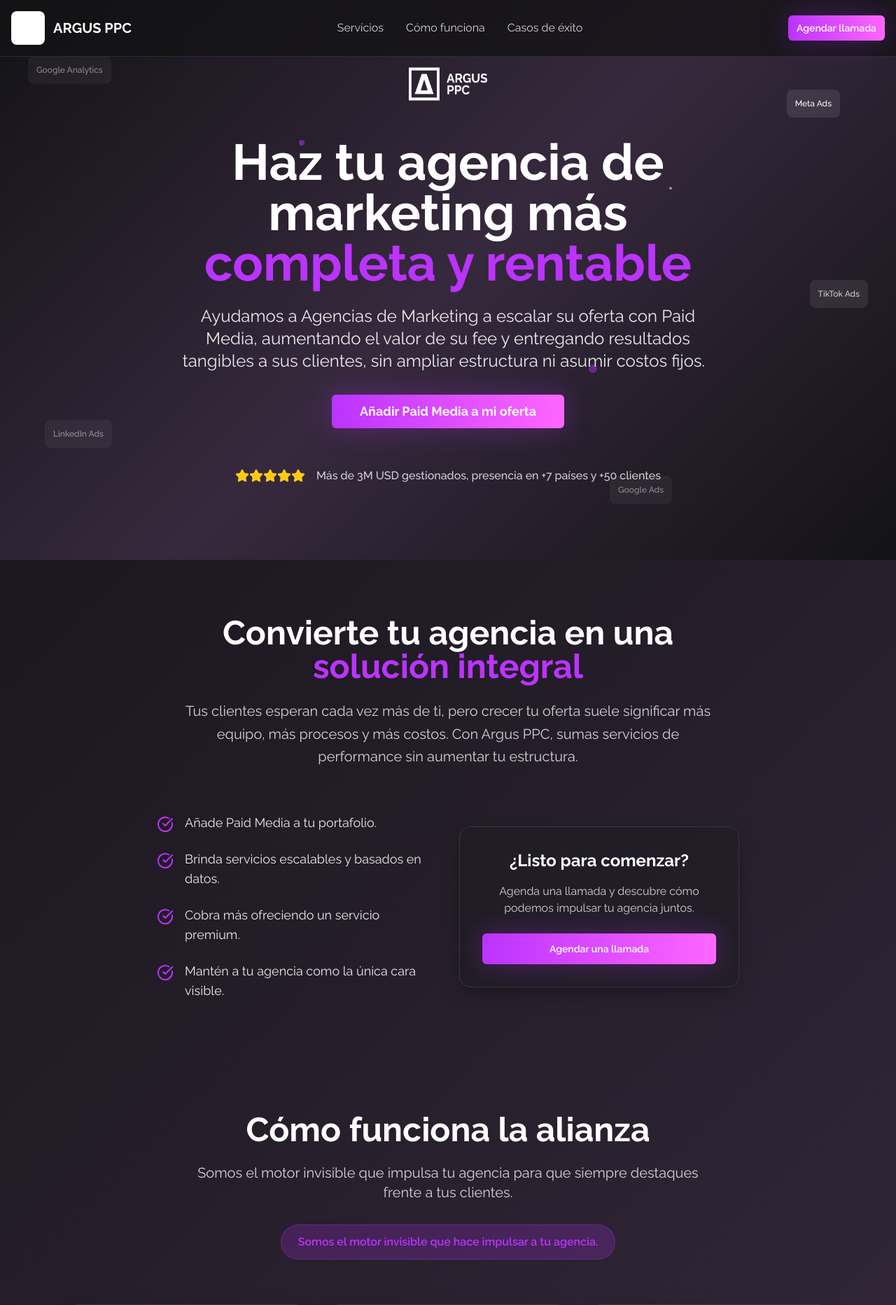
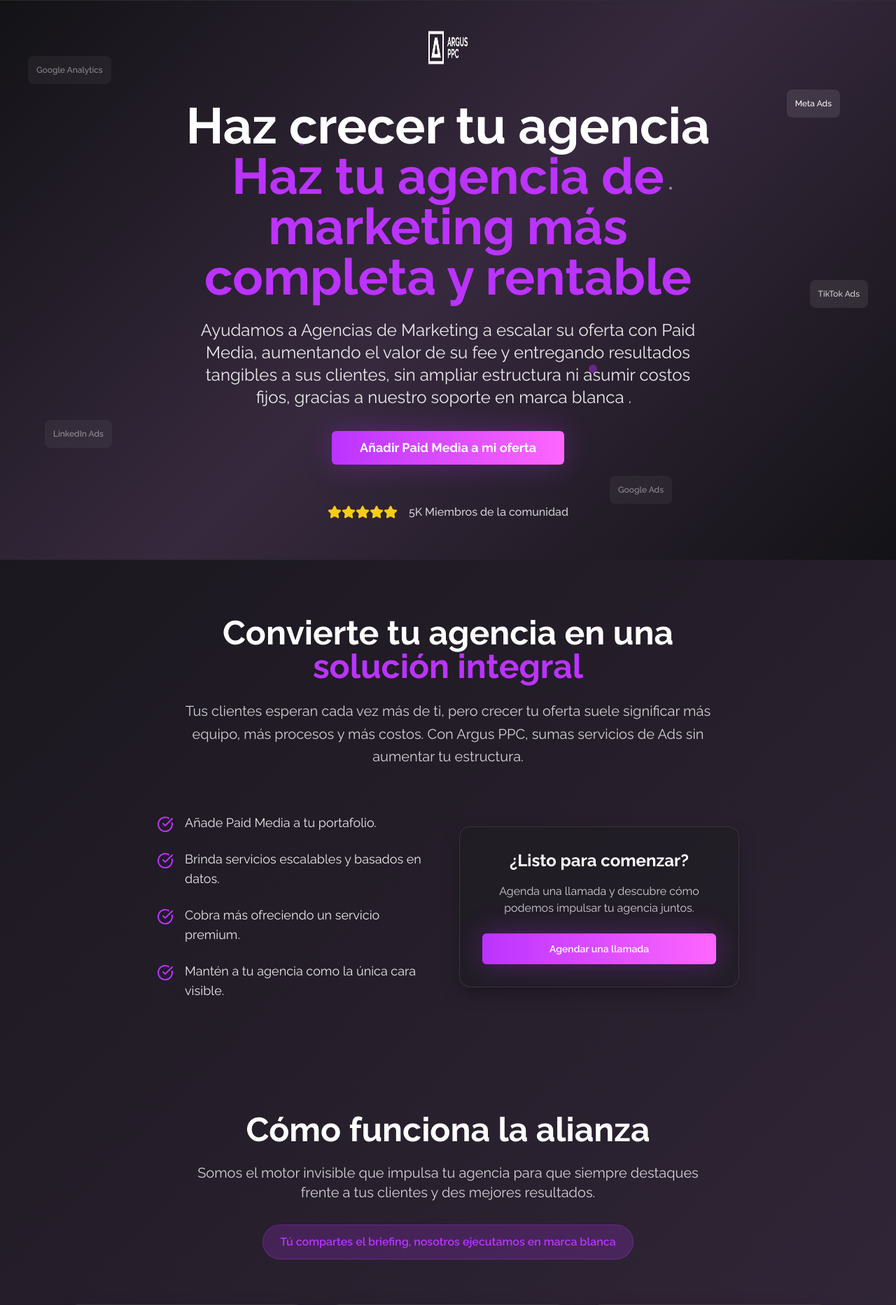
Before and after one commit to Victorioo/marca-blanca-argusppc-66, a React (Vite) app: page / in a window 1280 px wide. Shown: the top 1865 px of the page at 70% size. Built offline with nearby package versions, Linux system fonts and the light colour scheme.

Commit message:
Visual edit in Lovable
Edited UI in Lovable

```diff
--- a/src/components/HeroSection.tsx
+++ b/src/components/HeroSection.tsx
@@ -9,20 +9,20 @@ const HeroSection = () => {
         {/* Logo */}
         <div className="flex justify-center mb-8">
           <div className="bg-transparent rounded-lg p-3">
-            <img src="/lovable-uploads/b3398f6e-d44b-4aac-8230-3a0b62fe9c9e.png" alt="Argus PPC" className="w-32 h-16" />
+            <img src="/lovable-uploads/b3398f6e-d44b-4aac-8230-3a0b62fe9c9e.png" alt="Argus PPC" className="w-16 h-16" />
           </div>
         </div>
 
         {/* Main headline */}
         <h1 className="text-5xl md:text-7xl font-bold text-white mb-6 leading-tight">
-          Haz tu agencia de marketing más{" "}
+          Haz crecer tu agencia{" "}
           <span className="bg-gradient-to-r from-primary to-accent bg-clip-text text-transparent">
-            completa y rentable
+            Haz tu agencia de marketing más completa y rentable
           </span>
         </h1>
 
         {/* Subtitle */}
-        <p className="text-xl md:text-2xl text-white/90 mb-8 max-w-3xl mx-auto leading-relaxed">Ayudamos a Agencias de Marketing a escalar su oferta con Paid Media, aumentando el valor de su fee y entregando resultados tangibles a sus clientes, sin ampliar estructura ni asumir costos fijos.  </p>
+        <p className="text-xl md:text-2xl text-white/90 mb-8 max-w-3xl mx-auto leading-relaxed">Ayudamos a Agencias de Marketing a escalar su oferta con Paid Media, aumentando el valor de su fee y entregando resultados tangibles a sus clientes, sin ampliar estructura ni asumir costos fijos, gracias a nuestro soporte en marca blanca .  </p>
 
         {/* CTA Button */}
         <div className="mb-10">
@@ -36,7 +36,7 @@ const HeroSection = () => {
           <div className="flex">
             {[1, 2, 3, 4, 5].map(star => <Star key={star} className="w-5 h-5 fill-yellow-400 text-yellow-400" />)}
           </div>
-          <span className="ml-2 font-medium">Más de 3M USD gestionados, presencia en +7 países y +50 clientes</span>
+          <span className="ml-2 font-medium">5K Miembros de la comunidad</span>
         </div>
 
         {/* Partner badges */}
--- a/src/components/HowItWorksSection.tsx
+++ b/src/components/HowItWorksSection.tsx
@@ -1,49 +1,37 @@
 import { Button } from "@/components/ui/button";
 import { ArrowRight, Users, Cog, Trophy } from "lucide-react";
-
 const HowItWorksSection = () => {
-  const steps = [
-    {
+  const steps = [{
     icon: Users,
     title: "Tu cliente, tu briefing",
     description: "Tú nos compartes la necesidad.",
     color: "text-blue-400"
-    },
-    {
+  }, {
     icon: Cog,
     title: "Nosotros ejecutamos en marca blanca",
     description: "Campañas, reporting y optimización.",
     color: "text-primary"
-    },
-    {
+  }, {
     icon: Trophy,
     title: "Tu cliente celebra contigo",
     description: "Tú presentas resultados, cobras más y refuerzas tu relación.",
     color: "text-green-400"
-    }
-  ];
-
-  return (
-    <section className="py-20 px-4 relative">
+  }];
+  return <section className="py-20 px-4 relative">
       <div className="container mx-auto max-w-6xl">
         <div className="text-center mb-16">
           <h2 className="text-4xl md:text-5xl font-bold text-white mb-6">
             Cómo funciona la alianza
           </h2>
-          <p className="text-xl text-white/80 max-w-3xl mx-auto mb-8">
-            Somos el motor invisible que impulsa tu agencia para que siempre destaques frente a tus clientes.
-          </p>
+          <p className="text-xl text-white/80 max-w-3xl mx-auto mb-8">Somos el motor invisible que impulsa tu agencia para que siempre destaques frente a tus clientes y des mejores resultados.</p>
           <div className="inline-block bg-primary/20 rounded-full px-6 py-3 border border-primary/30">
-            <p className="text-primary font-semibold">
-              Somos el motor invisible que hace impulsar a tu agencia.
-            </p>
+            <p className="text-primary font-semibold">Tú compartes el briefing, nosotros ejecutamos en marca blanca</p>
           </div>
         </div>
 
         {/* Steps */}
         <div className="grid md:grid-cols-3 gap-8 mb-12">
-          {steps.map((step, index) => (
-            <div key={index} className="relative">
+          {steps.map((step, index) => <div key={index} className="relative">
               <div className="card-shadow bg-card/30 backdrop-blur-sm rounded-2xl p-8 border border-white/10 text-center">
                 <div className={`inline-flex items-center justify-center w-16 h-16 rounded-full bg-white/10 mb-6`}>
                   <step.icon className={`w-8 h-8 ${step.color}`} />
@@ -53,28 +41,19 @@ const HowItWorksSection = () => {
               </div>
 
               {/* Arrow between steps */}
-              {index < steps.length - 1 && (
-                <div className="hidden md:block absolute top-1/2 -right-4 transform -translate-y-1/2 z-10">
+              {index < steps.length - 1 && <div className="hidden md:block absolute top-1/2 -right-4 transform -translate-y-1/2 z-10">
                   <ArrowRight className="w-8 h-8 text-primary" />
-                </div>
-              )}
-            </div>
-          ))}
+                </div>}
+            </div>)}
         </div>
 
         {/* CTA */}
         <div className="text-center">
-          <Button
-            variant="outline-white"
-            size="lg"
-            onClick={() => window.open('https://calendly.com', '_blank')}
-          >
+          <Button variant="outline-white" size="lg" onClick={() => window.open('https://calendly.com', '_blank')}>
             Explorar cómo funciona
           </Button>
         </div>
       </div>
-    </section>
-  );
+    </section>;
 };
-
 export default HowItWorksSection;
--- a/src/components/Navbar.tsx
+++ b/src/components/Navbar.tsx
@@ -1,41 +1,7 @@
 import { Button } from "@/components/ui/button";
+const Navbar = () => {
+  return <nav className="fixed top-0 w-full z-50 bg-background/80 backdrop-blur-md border-b border-white/10">
 
-const Navbar = () => {
-  return (
-    <nav className="fixed top-0 w-full z-50 bg-background/80 backdrop-blur-md border-b border-white/10">
-      <div className="container mx-auto px-4 py-4 flex items-center justify-between">
-        {/* Logo */}
-        <div className="flex items-center gap-3">
-          <div className="bg-white rounded-lg p-2">
-            <img src="/lovable-uploads/b3398f6e-d44b-4aac-8230-3a0b62fe9c9e.png" alt="Argus PPC" className="w-8 h-8" />
-          </div>
-          <span className="text-white font-bold text-xl">ARGUS PPC</span>
-        </div>
-
-        {/* Navigation */}
-        <div className="hidden md:flex items-center gap-8">
-          <a href="#servicios" className="text-white/80 hover:text-white transition-colors">
-            Servicios
-          </a>
-          <a href="#como-funciona" className="text-white/80 hover:text-white transition-colors">
-            Cómo funciona
-          </a>
-          <a href="#casos" className="text-white/80 hover:text-white transition-colors">
-            Casos de éxito
-          </a>
-        </div>
-
-        {/* CTA */}
-        <Button
-          variant="cta"
-          size="sm"
-          onClick={() => window.open('https://calendly.com', '_blank')}
-        >
-          Agendar llamada
-        </Button>
-      </div>
-    </nav>
-  );
+    </nav>;
 };
-
 export default Navbar;
--- a/src/components/ValueSection.tsx
+++ b/src/components/ValueSection.tsx
@@ -1,16 +1,8 @@
 import { Button } from "@/components/ui/button";
 import { CheckCircle } from "lucide-react";
-
 const ValueSection = () => {
-  const benefits = [
-    "Añade Paid Media a tu portafolio.",
-    "Brinda servicios escalables y basados en datos.",
-    "Cobra más ofreciendo un servicio premium.",
-    "Mantén a tu agencia como la única cara visible."
-  ];
-
-  return (
-    <section className="py-20 px-4 relative">
+  const benefits = ["Añade Paid Media a tu portafolio.", "Brinda servicios escalables y basados en datos.", "Cobra más ofreciendo un servicio premium.", "Mantén a tu agencia como la única cara visible."];
+  return <section className="py-20 px-4 relative">
       <div className="container mx-auto max-w-4xl">
         <div className="text-center mb-16">
           <h2 className="text-4xl md:text-5xl font-bold text-white mb-6">
@@ -19,21 +11,16 @@ const ValueSection = () => {
               solución integral
             </span>
           </h2>
-          <p className="text-xl text-white/80 max-w-3xl mx-auto leading-relaxed">
-            Tus clientes esperan cada vez más de ti, pero crecer tu oferta suele significar más equipo,
-            más procesos y más costos. Con Argus PPC, sumas servicios de performance sin aumentar tu estructura.
-          </p>
+          <p className="text-xl text-white/80 max-w-3xl mx-auto leading-relaxed">Tus clientes esperan cada vez más de ti, pero crecer tu oferta suele significar más equipo, más procesos y más costos. Con Argus PPC, sumas servicios de Ads sin aumentar tu estructura.</p>
         </div>
 
         <div className="grid md:grid-cols-2 gap-8 items-center">
           {/* Benefits list */}
           <div className="space-y-6">
-            {benefits.map((benefit, index) => (
-              <div key={index} className="flex items-start gap-4">
+            {benefits.map((benefit, index) => <div key={index} className="flex items-start gap-4">
                 <CheckCircle className="w-6 h-6 text-primary flex-shrink-0 mt-1" />
                 <p className="text-lg text-white/90">{benefit}</p>
-              </div>
-            ))}
+              </div>)}
           </div>
 
           {/* CTA Card */}
@@ -45,20 +32,13 @@ const ValueSection = () => {
               <p className="text-white/80 mb-6">
                 Agenda una llamada y descubre cómo podemos impulsar tu agencia juntos.
               </p>
-              <Button
-                variant="cta"
-                size="lg"
-                className="w-full"
-                onClick={() => window.open('https://calendly.com', '_blank')}
-              >
+              <Button variant="cta" size="lg" className="w-full" onClick={() => window.open('https://calendly.com', '_blank')}>
                 Agendar una llamada
               </Button>
             </div>
           </div>
         </div>
       </div>
-    </section>
-  );
+    </section>;
 };
-
 export default ValueSection;
```
Lines whose indentation alone changed are shown as unchanged.
